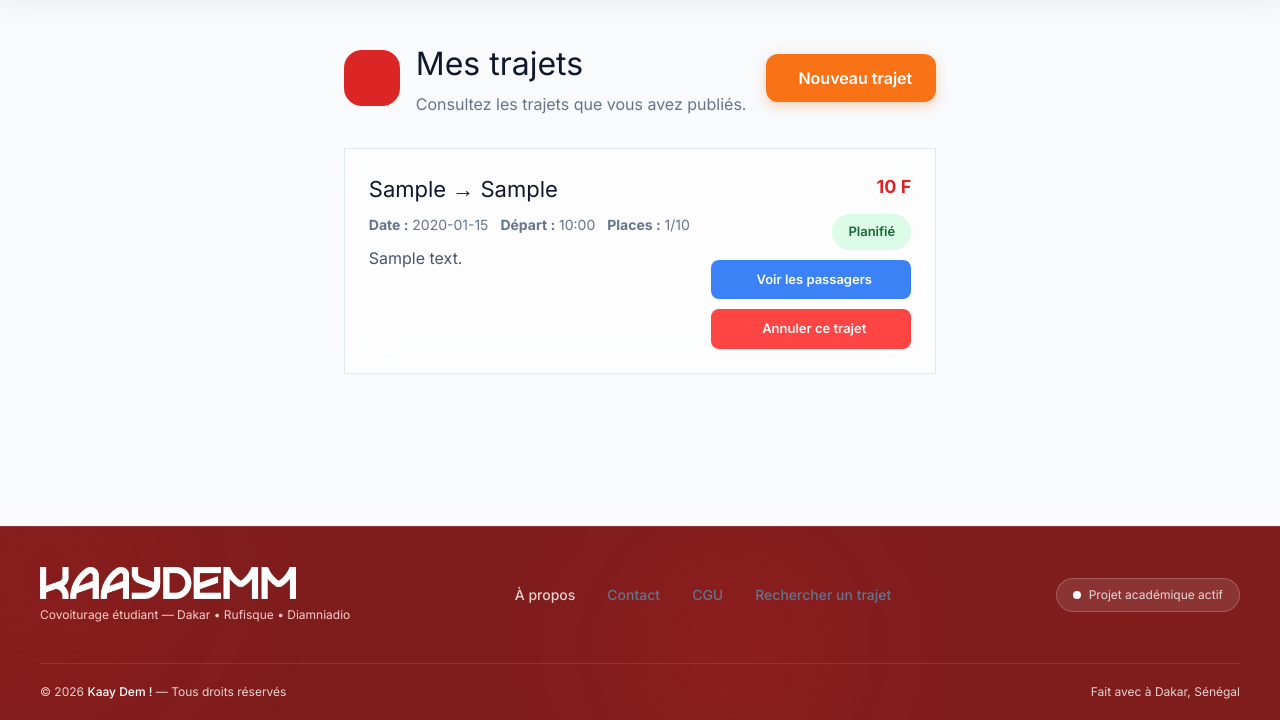
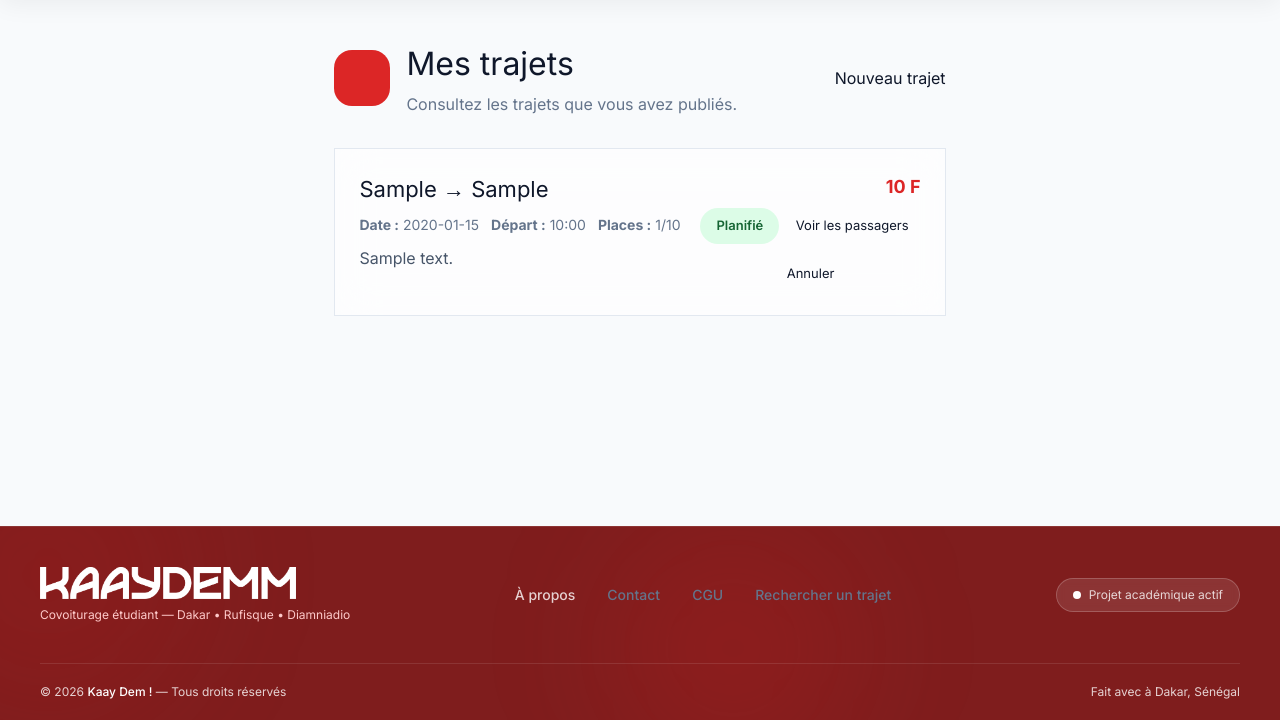
Before and after one commit to babacarrened-jpg/kaay-dem-app, a PHP site: page /kaay-dem-app/conducteur/trajets in a window 1280 px wide. Shown: the part 80-800 px from the top of the page. Run offline with PHP 8.4, Linux system fonts and the light colour scheme; the visitor is signed in with stand-in values (Sample User, id 1); tables that the repository leaves empty hold one stand-in row (values such as "Sample post"); some libraries are stand-ins or nearby versions.

Commit message:
feat: liste passagers par trajet + fix reservation en_attente

```diff
--- a/app/config/config.php
+++ b/app/config/config.php
@@ -15,7 +15,7 @@ define('BASE_URL', $protocol . "://" . $domain . $script . '/');
 // Configuration de la Base de Données
 define('DB_HOST', 'localhost');
 define('DB_USER', 'root');
-define('DB_PASS', 'root');
+define('DB_PASS', '');
 define('DB_NAME', 'kaay_dem');
 
 // Dossiers chemins absolus
--- a/app/views/conducteur/mes_trajets.php
+++ b/app/views/conducteur/mes_trajets.php
@@ -9,9 +9,7 @@
                 <p style="margin:4px 0 0; color:#64748b;">Consultez les trajets que vous avez publiés.</p>
             </div>
         </div>
-        <a href="<?= BASE_URL ?>conducteur/trajets/nouveau" style="display:inline-flex; align-items:center; gap:8px; background:#f97316; color:white; padding:12px 24px; border-radius:12px; text-decoration:none; font-weight:600; font-size:16px; box-shadow:0 4px 12px rgba(249,115,22,0.3); transition:all 0.3s;" onmouseover="this.style.background='#ea580c'; this.style.transform='translateY(-2px)';" onmouseout="this.style.background='#f97316'; this.style.transform='translateY(0)';">
-            <i data-lucide="plus-circle" width="20" height="20" style="vertical-align:middle;"></i> Nouveau trajet
-        </a>
+        <a href="<?= BASE_URL ?>conducteur/trajets/nouveau" class="btn btn-primary" style="display:inline-flex; align-items:center; gap:8px;"> <i data-lucide="plus-circle"></i> Nouveau trajet</a>
     </div>
 
     <?php if(isset($_GET['success']) && $_GET['success'] == 'trajet_annule'): ?>
@@ -56,19 +54,18 @@
                             </div>
                             <p style="color:#475569; margin:0; line-height:1.7;"><?= nl2br(htmlspecialchars($trajet->description ?: 'Aucune description fournie.')) ?></p>
                         </div>
-                        <div style="text-align:right; min-width:200px; display:flex; flex-direction:column; gap:10px; align-items:flex-end;">
-                            <div style="font-size: 18px; font-weight: 700; color: #dc2626; margin-bottom: 4px;"><?= number_format($trajet->prix_par_place, 0, ',', ' ') ?> F</div>
-                            <span style="padding: 8px 16px; border-radius: 999px; display:inline-flex; align-items:center; gap:6px; font-size:13px; font-weight:600; background:<?= $statutInfo['bg'] ?>; color:<?= $statutInfo['color'] ?>;"><?= $statutInfo['label'] ?></span>
+                        <div style="text-align:right; min-width:180px;">
+                            <div style="font-size: 18px; font-weight: 700; color: #dc2626; margin-bottom: 8px;"><?= number_format($trajet->prix_par_place, 0, ',', ' ') ?> F</div>
+                            <span style="padding: 8px 16px; border-radius: 999px; display:inline-flex; align-items:center; gap:6px; font-size:13px; font-weight:600; background:<?= $statutInfo['bg'] ?>; color:<?= $statutInfo['color'] ?>; margin-bottom: 12px;"><?= $statutInfo['label'] ?></span>
 
-                            <!-- Bouton voir les passagers -->
-                            <a href="<?= BASE_URL ?>conducteur/reservations" style="display:inline-flex; align-items:center; justify-content:center; gap:6px; background:#3b82f6; color:white; padding:10px 16px; border-radius:8px; text-decoration:none; font-weight:600; font-size:13px; width:100%; box-sizing:border-box; transition:all 0.3s;" onmouseover="this.style.background='#2563eb'; this.style.transform='translateY(-1px)';" onmouseout="this.style.background='#3b82f6'; this.style.transform='translateY(0)';">
-                                <i data-lucide="users" width="14" height="14" style="vertical-align:middle;"></i> Voir les passagers
+                            <a href="<?= BASE_URL ?>conducteur/trajet/<?= $trajet->id ?>/passagers" class="btn btn-outline" style="width:100%; justify-content:center; font-size:13px; padding:8px 12px; margin-bottom: 8px; text-decoration:none;">
+                                <i data-lucide="users" width="14" height="14"></i> Voir les passagers
                             </a>
 
                             <?php if(in_array($trajet->statut, ['planifie', 'en_cours'], true)): ?>
-                                <form action="<?= BASE_URL ?>conducteur/trajet/<?= $trajet->id ?>/annuler" method="POST" onsubmit="return confirm('Annuler ce trajet ? Cette action est irréversible.');" style="width:100%;">
-                                    <button type="submit" style="width:100%; display:flex; align-items:center; justify-content:center; gap:6px; background:#ff4444; color:white; padding:10px 16px; border:none; border-radius:8px; font-weight:600; font-size:13px; cursor:pointer; transition:all 0.3s;" onmouseover="this.style.background='#cc0000'; this.style.transform='translateY(-1px)'; this.style.boxShadow='0 4px 12px rgba(255,68,68,0.4)';" onmouseout="this.style.background='#ff4444'; this.style.transform='translateY(0)'; this.style.boxShadow='none';">
-                                        <i data-lucide="x-circle" width="14" height="14" style="vertical-align:middle;"></i> Annuler ce trajet
+                                <form action="<?= BASE_URL ?>conducteur/trajet/<?= $trajet->id ?>/annuler" method="POST" onsubmit="return confirm('Annuler ce trajet ? Cette action est irréversible.');">
+                                    <button type="submit" class="btn btn-outline" style="width:100%; justify-content:center; font-size:13px; padding:8px 12px;">
+                                        <i data-lucide="x-circle" width="14" height="14"></i> Annuler
                                     </button>
                                 </form>
                             <?php endif; ?>
```
